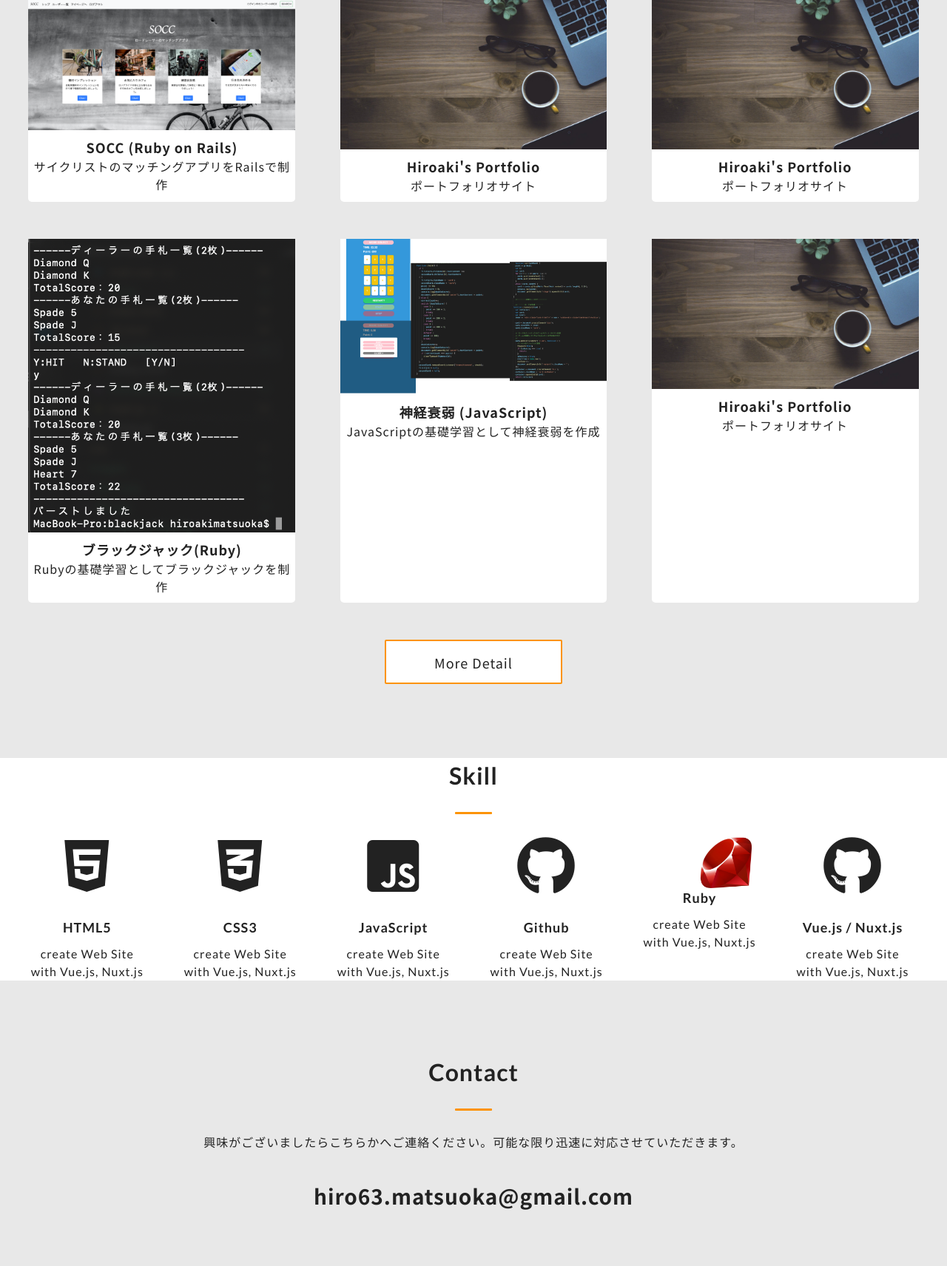
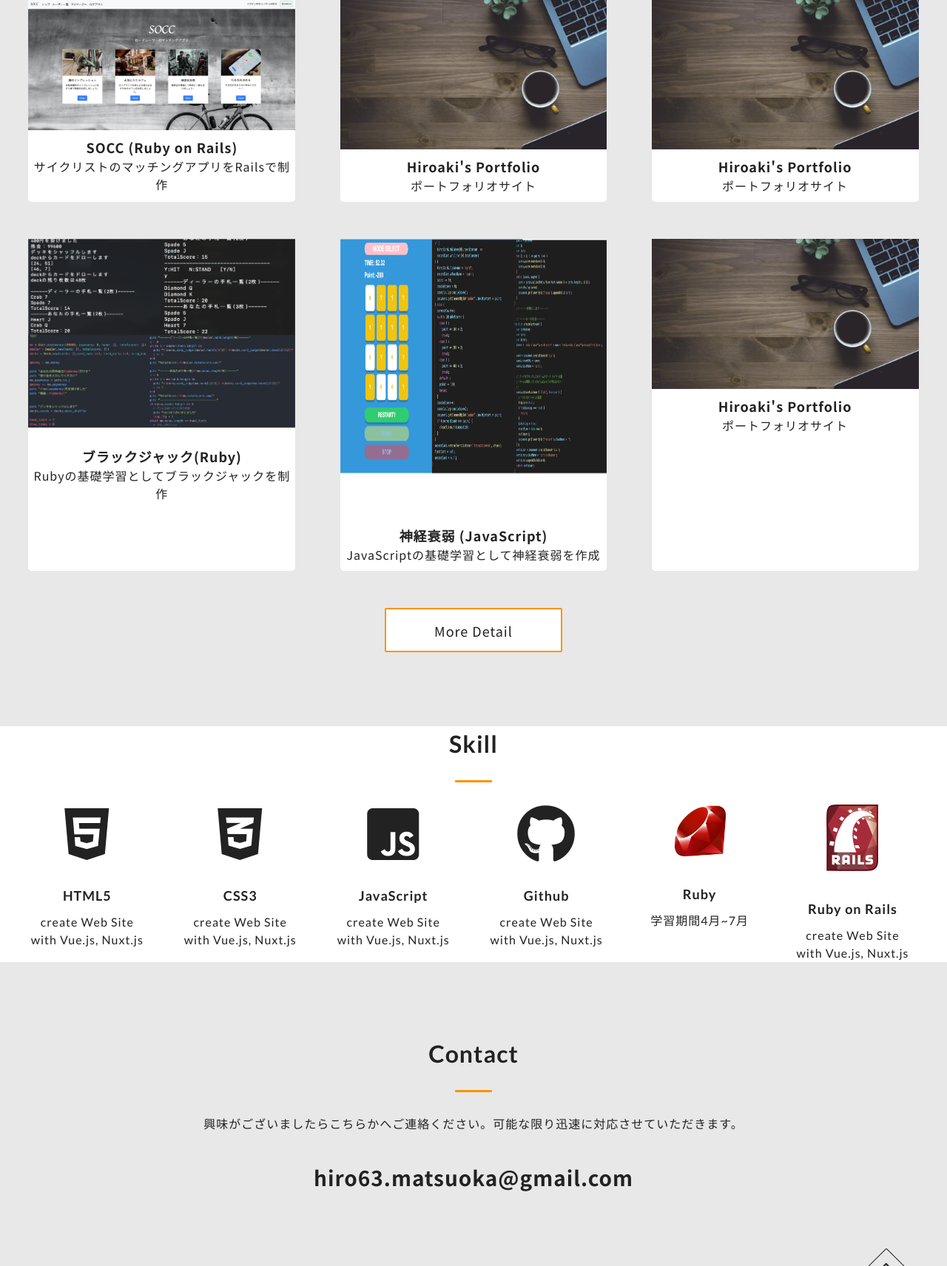
Before and after one commit to Hiroaki-Matsuoka/Hiroaki-Matsuoka_Portfolio_Site, a PHP site: page / in a window 1280 px wide. Shown: the part 1716-3428 px from the top of the page at 74% size. Run offline with PHP 8.4, Linux system fonts and the light colour scheme; some libraries are stand-ins or nearby versions.

Commit message:
ロゴ追加

```diff
--- a/css/stylesheet.css
+++ b/css/stylesheet.css
@@ -506,9 +506,16 @@
   width: 13.2%;
 }
 
+.p-skill_ruby {
+  text-align: center;
+}
+
 .ruby {
-  margin-left: 50%;
+  /* margin-left: 50%; */
   /* transform: translate(-50%, -50%); */
+  /* display: grid;
+  place-items: center; */
+  margin-bottom: 38px;
   max-width: 70px;
   height: auto;
 }
@@ -599,6 +606,7 @@
 .p-contact_mymail {
   text-align: center;
   font-size: 28px;
+  width: auto;
 }
 
 @media screen and (max-width: 576px) {
--- a/index.html
+++ b/index.html
@@ -143,7 +143,7 @@
           </a>
           <a href="./portfolio/#portfolio01" class="p-portfolio_link">
             <div class="p-portfolio_image-wrap">
-              <img src="./image/blackjack.png" alt="ポートフォリオ04" class="p-portfolio_image">
+              <img src="./image/blackjack_photo.png" alt="ポートフォリオ04" class="p-portfolio_image">
             </div>
             <div class="p-portfolio_content">
               <p class="p-portfolio_lead">
@@ -156,7 +156,7 @@
           </a>
           <a href="./portfolio/#portfolio01" class="p-portfolio_link">
             <div class="p-portfolio_image-wrap">
-              <img src="./image/memorygame_play66.png" alt="ポートフォリオ05" class="p-portfolio_image">
+              <img src="./image/memory_game.png" height="378" alt="ポートフォリオ05" class="p-portfolio_image">
             </div>
             <div class="p-portfolio_content">
               <p class="p-portfolio_lead">
@@ -228,19 +228,19 @@
             create Web Site with Vue.js, Nuxt.js
           </p>
           </div>
-          <div class="p-skill_item">
+          <div class="p-skill_item p-skill_ruby">
             <img class="ruby" src="image/ruby.jpg" alt="ruby">
             <h3 class="p-skill_subtitle">
             Ruby
           </h3>
           <p class="p-skill_text">
-            create Web Site with Vue.js, Nuxt.js
+            学習期間4月~7月
           </p>
           </div>
-          <div class="p-skill_item">
-            <i class="fab fa-github fa-5x p-skill_icon"></i>
+          <div class="p-skill_item p-skill_ruby">
+            <img class="ruby" src="image/rails2.svg" alt="ruby">
             <h3 class="p-skill_subtitle">
-            Vue.js / Nuxt.js
+            Ruby on Rails
           </h3>
           <p class="p-skill_text">
             create Web Site with Vue.js, Nuxt.js
```
Also changed, not shown: image/blackjack_photo.png (added), image/memory_game.png (added), image/rails-1.svg (added), image/rails2.svg (added).
